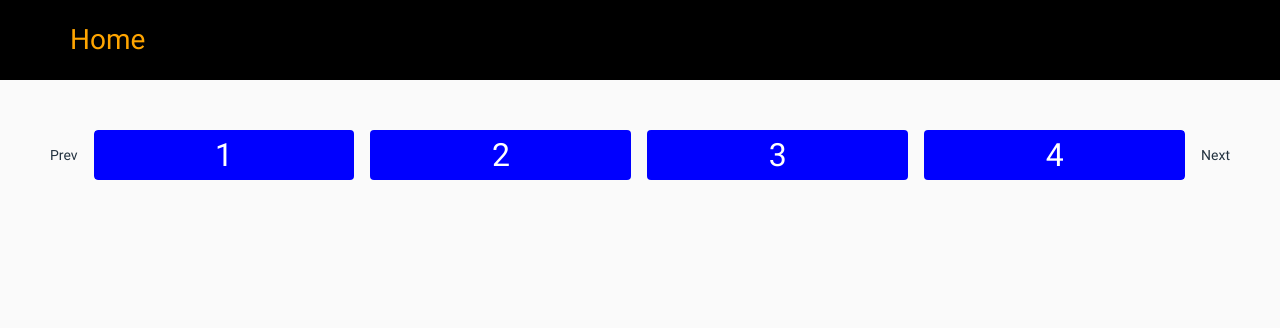
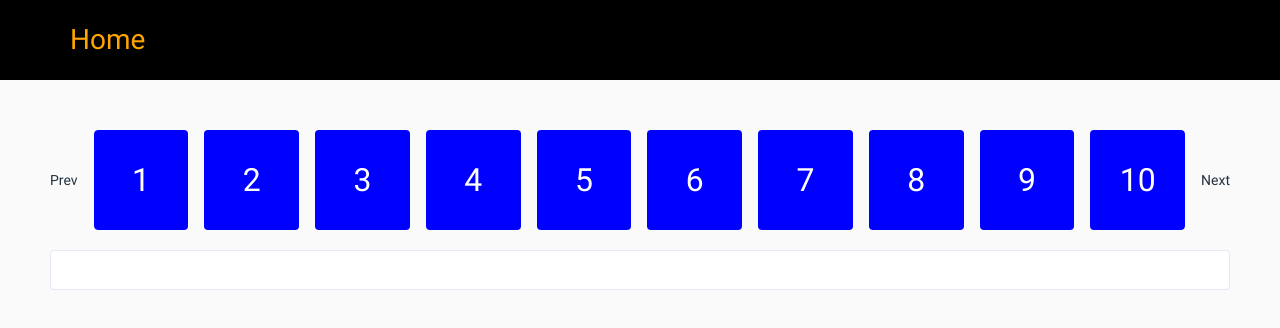
Before and after one commit to Nguyen-Dinh-Tung/app-template, a React (Create React App) app: page / in a window 1280 px wide. Shown: the top 328 px of the page. Built offline with nearby package versions, Linux system fonts and the light colour scheme.

Commit message:
update slider and number format input

```diff
--- a/src/components/UI/Slider.tsx
+++ b/src/components/UI/Slider.tsx
@@ -52,7 +52,7 @@ export const UISlider = ({
       <div
         className="slide-action"
         onClick={() => {
-          ref.current.scrollBy({ left: -10, behavior: "smooth" });
+          ref.current.scrollBy({ left: -50, behavior: "smooth" });
         }}
       >
         Prev
@@ -63,6 +63,7 @@ export const UISlider = ({
         onMouseDown={onMouseDown}
         onMouseMove={onMouseMove}
         onMouseUp={onMouseUp}
+        onMouseOut={onMouseUp}
         style={{
           scrollSnapType: isScroll ? "unset" : "x mandatory",
           cursor: isScroll ? "grabbing" : "unset",
@@ -76,7 +77,7 @@ export const UISlider = ({
       <div
         className="slide-action"
         onClick={() => {
-          ref.current.scrollBy({ left: 10, behavior: "smooth" });
+          ref.current.scrollBy({ left: 100, behavior: "smooth" });
         }}
       >
         Next
@@ -96,6 +97,7 @@ const Styles = styled.div<any>`
   align-items: center;
   justify-content: center;
   gap: 16px;
+  user-select: none;
 
   .slide-action {
     cursor: pointer;
--- a/src/components/UI/input/Input.tsx
+++ b/src/components/UI/input/Input.tsx
@@ -1,12 +1,12 @@
-import React from "react";
 import styled from "styled-components";
 import { ErrorMessage } from "../form";
+import { NumberFormat } from "./NumberFormat";
 
-export const UIInput = ({ label, error, ...props }: any) => {
+export const UIInput = ({ label, error, isFormatNumber, ...props }: any) => {
   return (
     <Styles>
       {label && <label>{label}</label>}
-      <input {...props} />
+      {isFormatNumber ? <NumberFormat {...props} /> : <input {...props} />}
       <ErrorMessage>{error}</ErrorMessage>
     </Styles>
   );
--- /dev/null
+++ b/src/components/UI/input/NumberFormat.tsx
@@ -0,0 +1,69 @@
+import { useRef, useState } from "react";
+
+// import { NumericFormat } from "react-number-format";
+
+// export const NumberFormatInput = (props: any) => {
+//   return (
+//     <NumericFormat
+//       thousandSeparator="."
+//       decimalSeparator=","
+//       allowNegative={false}
+//       onWheel={(e: any) => e.target.blur()}
+//       {...props}
+//     />
+//   );
+// };
+
+const numberRegex = /^([0-9]{0,})([.]{0,1})([0-9]{0,})$/;
+
+const stringToNumber = (value: any) => {
+  let temp = value;
+  temp = temp.replaceAll(".", "").replaceAll(",", ".");
+  return temp;
+};
+
+const numberToString = (value: any) => {
+  const temp = value.split(",");
+  let result = "";
+  if (temp[0]) result = Number(temp[0]).toLocaleString("de-DE");
+  if (temp[1] !== undefined) result = `${result},${temp[1]}`;
+  return result;
+};
+
+const isNumber = (value: string) => {
+  const temp = value.split(",");
+
+  return numberRegex.test(value);
+};
+
+export const NumberFormat = ({ value, ...props }: any) => {
+  const ref: any = useRef();
+  const [realValue, setRealValue] = useState("");
+  const [formatedValue, setFormatedValue] = useState("");
+  const handleChange = (e: any) => {
+    const value = e.target.value;
+
+    const temp = stringToNumber(value);
+    console.log("changeee", value, isNumber(value));
+    if (isNumber(value)) {
+      //   props.onChange(temp);
+      //   e.target.value = numberToString(value);
+    } else {
+      const caret = e.target.selectionStart;
+      e.target.value =
+        value.slice(0, caret - 1) + value.slice(caret, value.length);
+      e.target.selectionStart = caret;
+      e.target.selectionEnd = caret - 1;
+    }
+  };
+  return (
+    <input
+      {...props}
+      //   value={formatedValue}
+      //   pattern={numberRegex}
+      //   maxlength="5"
+      ref={ref}
+      onChange={handleChange}
+    />
+  );
+};
--- a/src/screens/home/index.tsx
+++ b/src/screens/home/index.tsx
@@ -1,12 +1,15 @@
 import { UISlider } from "components/UI/Slider";
+import { UIInput } from "components/UI/input/Input";
+import { useState } from "react";
 import styled from "styled-components";
 
 export const HomeScreen = (props: any) => {
+  const [num, setNum] = useState("");
   return (
     <Styles>
       <UISlider
-        items={Array(10).fill("")}
-        slidesToShow={4}
+        items={Array(50).fill("")}
+        slidesToShow={10}
         responsive={[
           { breakpoint: 1199, slidesToShow: 3 },
           { breakpoint: 767, slidesToShow: 2 },
@@ -17,15 +20,27 @@ export const HomeScreen = (props: any) => {
           return <div className="slide-item">{index + 1}</div>;
         }}
       </UISlider>
+
+      <UIInput
+        isFormatNumber
+        // value={num}
+        // onChange={(value: any) => {
+        //   console.log("valueeee", value);
+        //   setNum(value);
+        // }}
+      />
     </Styles>
   );
 };
 
 const Styles = styled.div`
   padding: 50px;
+  display: flex;
+  flex-direction: column;
+  gap: 20px;
   .slide-item {
     width: 100px;
-    height: 50px;
+    height: 100px;
     color: white;
     background: blue;
     font-size: 32px;
```
